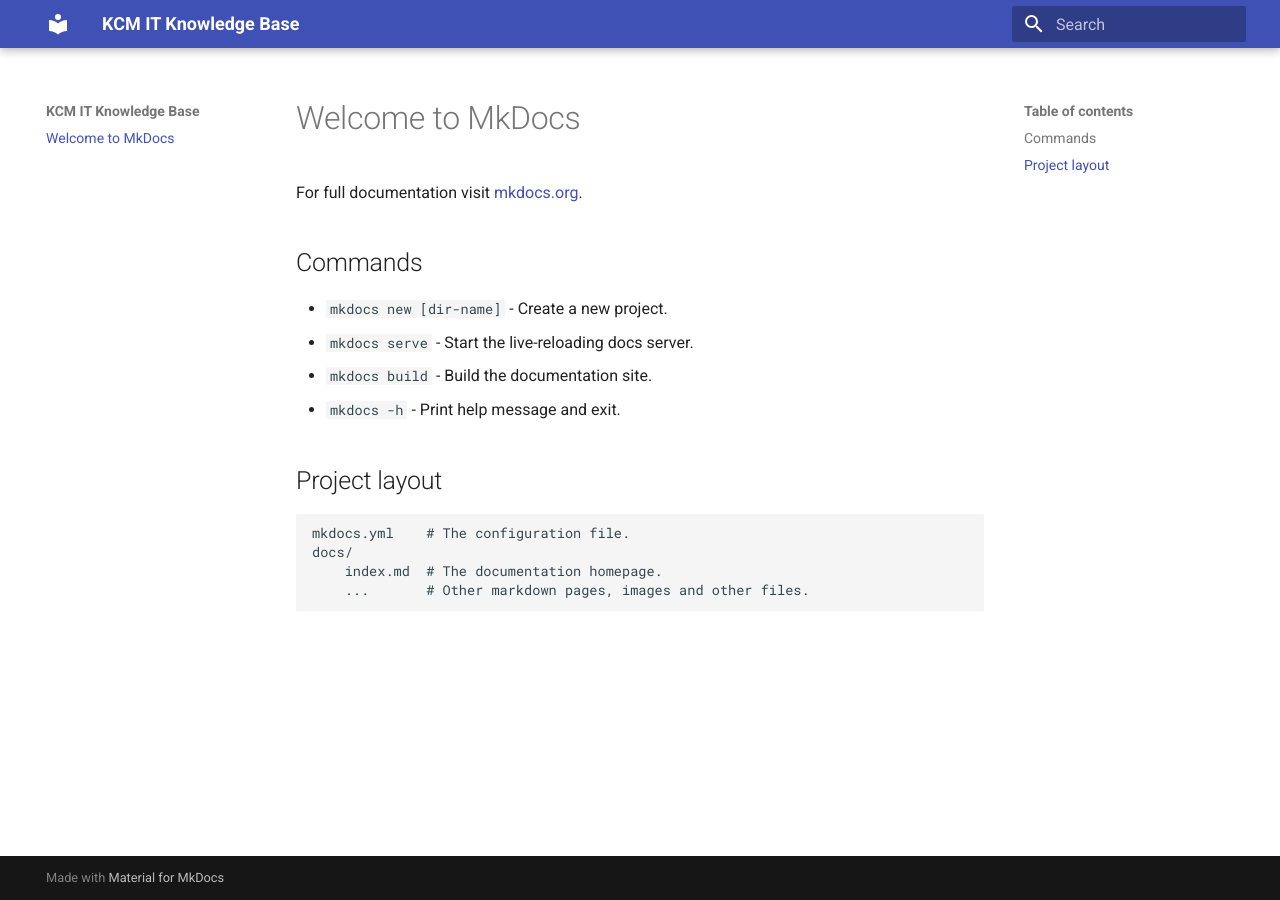
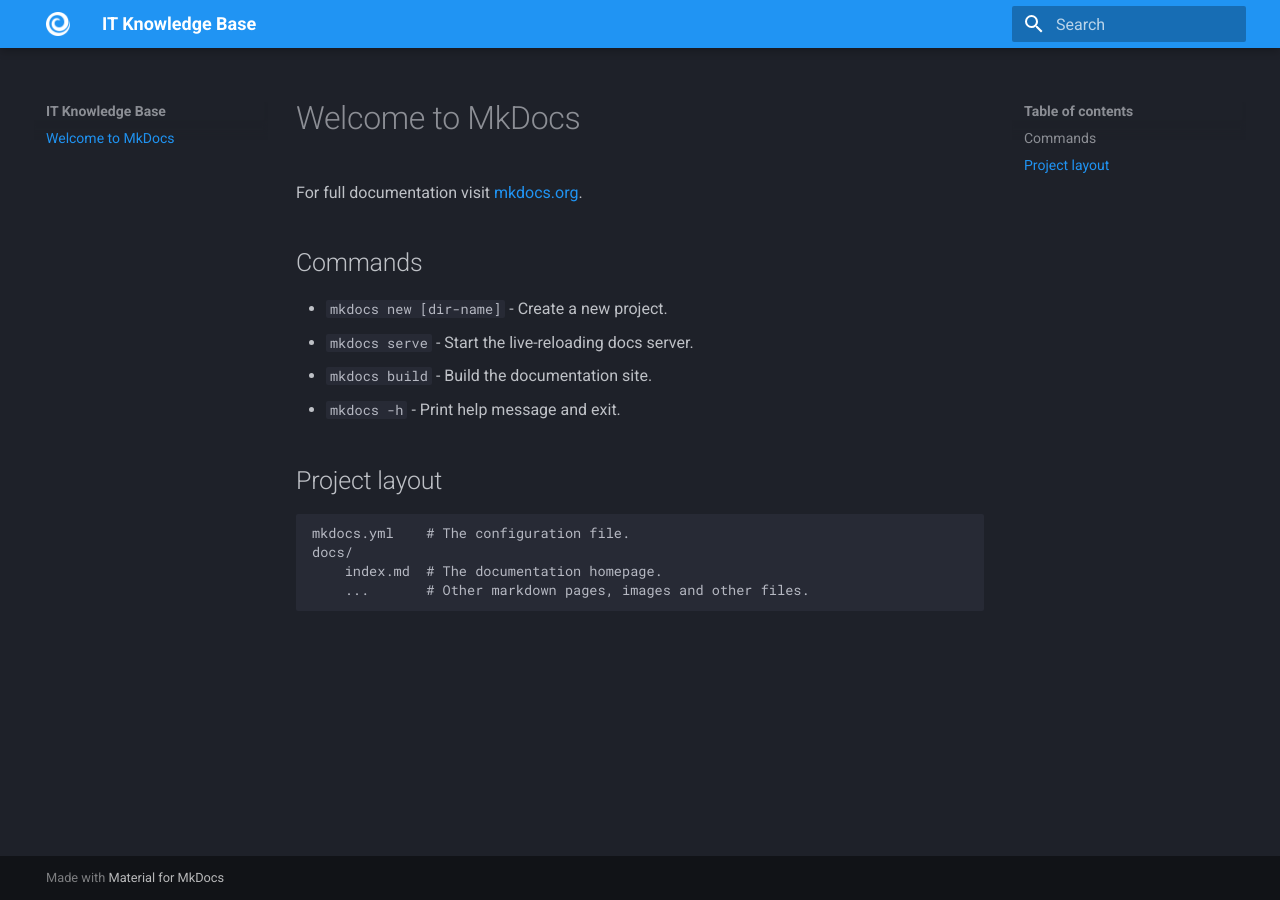
Before and after one commit to brady-kcm/it-kb, an MkDocs documentation site: the page built from docs/index.md, in a window 1280 px wide. Built offline with MkDocs 1.6.1 and Material for MkDocs 9.7.7, drawn with Linux system fonts in a browser that asks for light colours.

Commit message:
Changed colors and added logo

```diff
--- a/mkdocs.yml
+++ b/mkdocs.yml
@@ -1,3 +1,9 @@
-site_name: KCM IT Knowledge Base
+site_name: IT Knowledge Base
 theme:
   name: material
+  logo: \assets\shi-logo.png
+
+  palette:
+    scheme: slate
+    primary: blue
+    accent: deep orange
```
Also changed, not shown: docs/assets/shi-logo.png (added).
